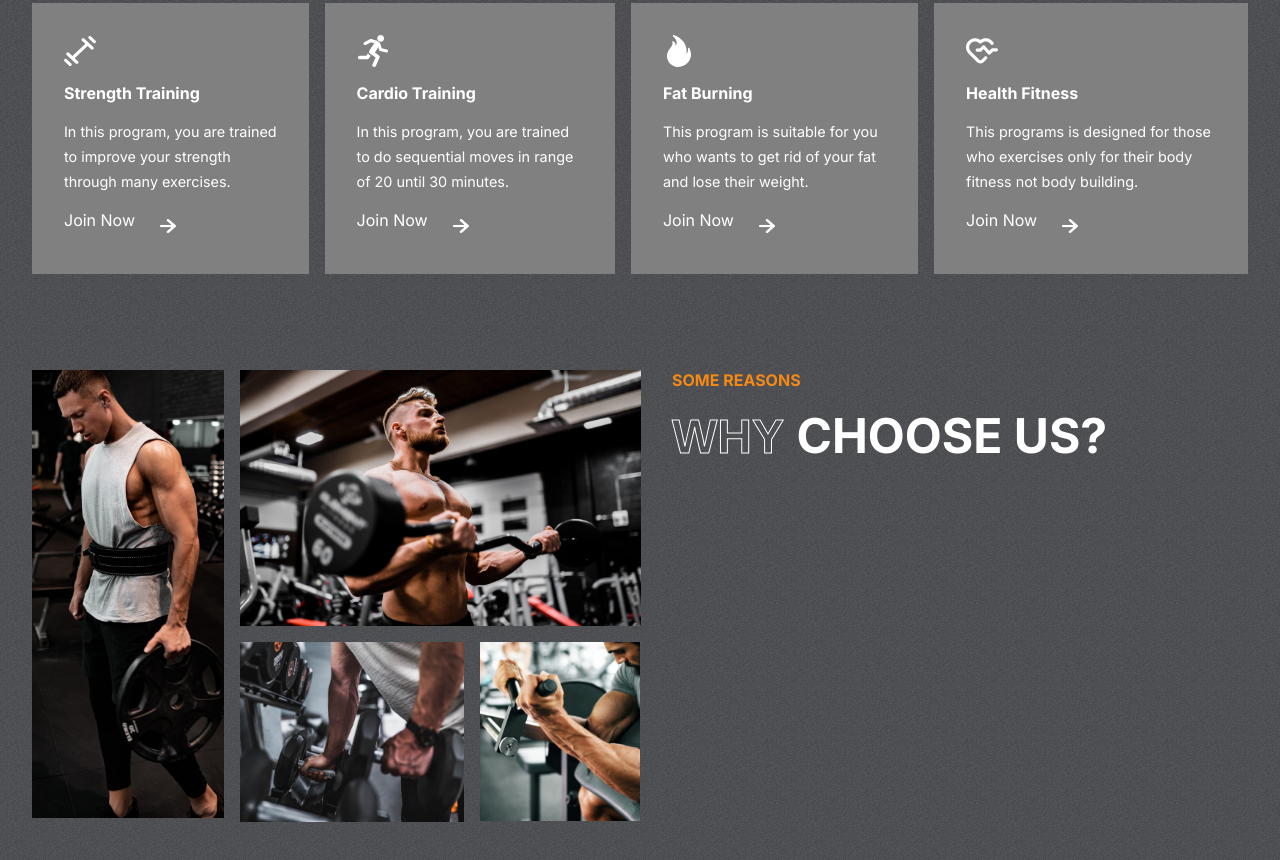
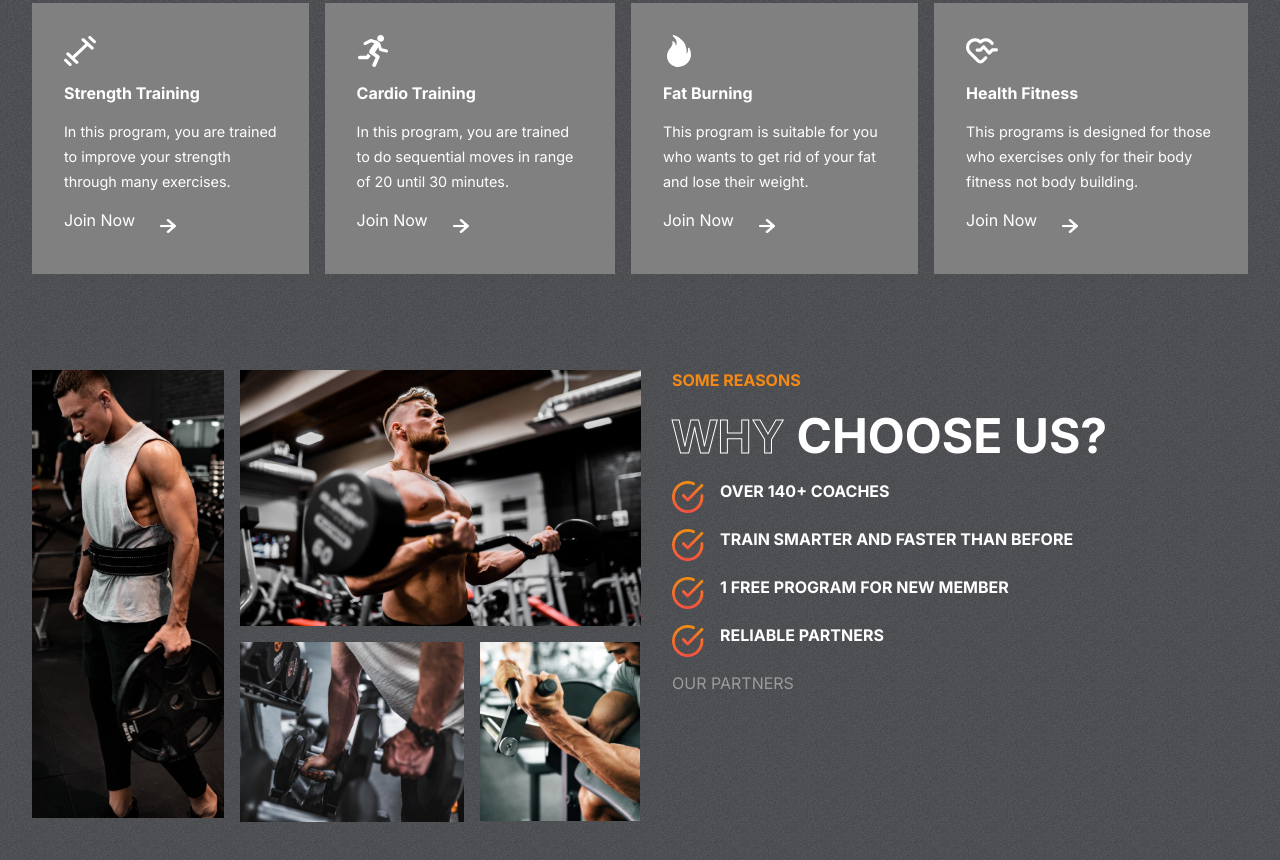
Before and after one commit to Phelyks/FitClubGym_Dec_2023, a React (Create React App) app: page / in a window 1280 px wide. Shown: the part 969-1829 px from the top of the page. Built offline with nearby package versions, Linux system fonts and the light colour scheme.

Commit message:
2024 2nd update

```diff
--- a/src/components/Reasons/Reasons.css
+++ b/src/components/Reasons/Reasons.css
@@ -59,3 +59,20 @@
     font-size: 3rem;
     font-weight: bold;
 }
+
+.details-r {
+    display: flex;
+    flex-direction: column;
+    gap: 1rem;
+}
+
+.details-r > div {
+    display: flex;
+    font-size: 1rem;
+    gap: 1rem;
+}
+
+.details-r > div > img {
+    width: 2rem;
+    height: 2rem;
+}
--- a/src/components/Reasons/Reasons.jsx
+++ b/src/components/Reasons/Reasons.jsx
@@ -22,23 +22,26 @@ function Reasons() {
           <span>some reasons</span>
           <div>
             <span className='stroke-text'>why </span>
-            <span>choose us?</span></div>
-        </div>
-        <div>
+            <span>choose us?</span>
+          </div>
+          <div className='details-r'>
           <div>
-              <img src="" alt=""></img>
-              <span></span>
+              <img src={tick} alt=""></img>
+              <span>OVER 140+ COACHES</span>
           </div>
           <div>
-              <img src="" alt="" /><span></span>
+              <img src={tick} alt="" /><span>TRAIN SMARTER AND FASTER THAN BEFORE</span>
           </div>
           <div>
-              <img src="" alt="" /><span></span>
+              <img src={tick} alt="" /><span>1 FREE PROGRAM FOR NEW MEMBER</span>
           </div>
           <div>
-              <img src="" alt="" /><span></span>
+              <img src={tick} alt="" /><span>RELIABLE PARTNERS</span>
           </div>
         </div>
+        <span style={{color: 'var(--gray)', fontWeight: 'normal', }}>OUR PARTNERS</span>
+        </div>
+
     </div>
   )
 }
```
